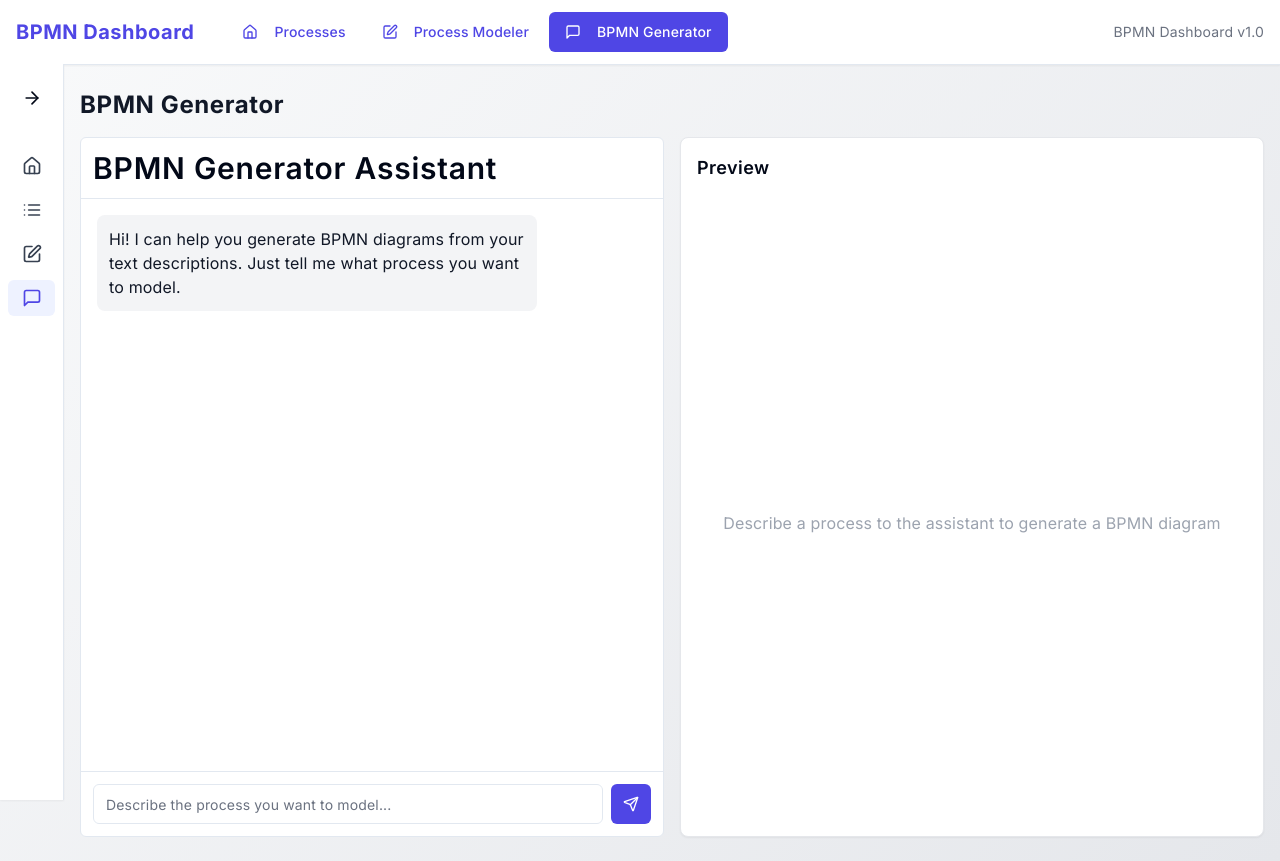
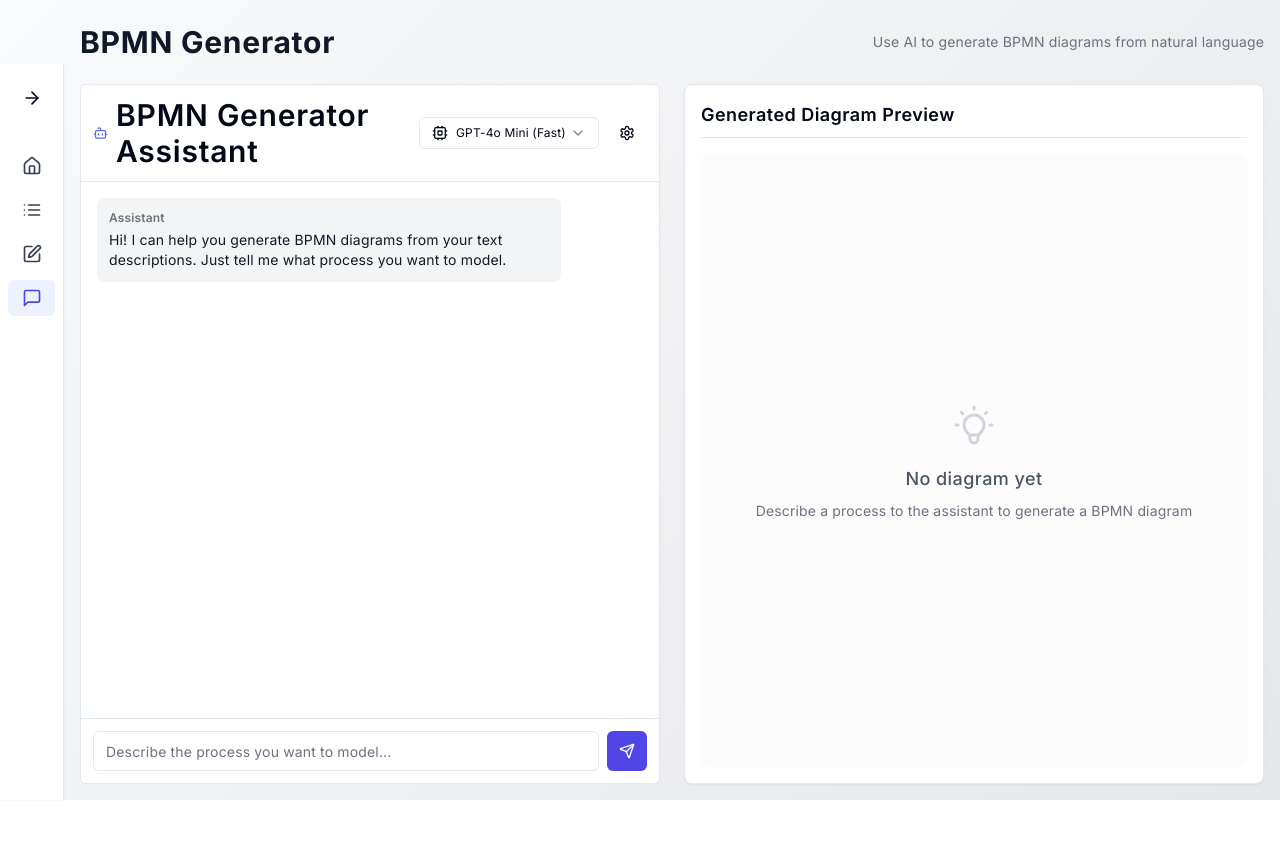
Before and after one commit to vicodes/process-flow-canvas-dream, a React (Vite) app: page /generator in a window 1280 px wide. After the commit the page ends 800 px from the top, so only its background shows below. Built offline with nearby package versions, Linux system fonts and the light colour scheme.

Commit message:
Refactor: Improve UI and add features
- Removed top navigation and kept sidebar.
- Enhanced BPMN generator UI with font size selection, AI model selection, and improved design.
- Added properties panel to the process modeler for defining BPMN component properties.

```diff
--- a/src/components/bpmn/BpmnModeler.tsx
+++ b/src/components/bpmn/BpmnModeler.tsx
@@ -5,6 +5,7 @@ import 'bpmn-js/dist/assets/diagram-js.css';
 import 'bpmn-js/dist/assets/bpmn-font/css/bpmn.css';
 // Import the properties panel module properly - it doesn't have a default export
 import { BpmnPropertiesPanelModule } from 'bpmn-js-properties-panel';
+import { BpmnPropertiesProviderModule } from 'bpmn-js-properties-panel/dist/bpmn-properties-provider';
 import { Save, Download, Upload, FileUp, FilePlus, Undo, Redo, Eye } from 'lucide-react';
 import { toast } from 'sonner';
 import { Button } from '@/components/ui/button';
@@ -44,16 +45,16 @@ const emptyBpmn = `<?xml version="1.0" encoding="UTF-8"?>
   </bpmndi:BPMNDiagram>
 </bpmn:definitions>`;
 
-interface BpmnModelerProps {
-  initialXml?: string;
-  onSave?: (xml: string) => void;
-}
-
 // Custom type for canvas
 interface BpmnCanvas {
   zoom: (type: string, options?: any) => void;
   hideLayer: (layer: string) => void;
   showLayer: (layer: string) => void;
+}
+
+interface BpmnModelerProps {
+  initialXml?: string;
+  onSave?: (xml: string) => void;
 }
 
 const BpmnModeler: React.FC<BpmnModelerProps> = ({
@@ -84,7 +85,8 @@ const BpmnModeler: React.FC<BpmnModelerProps> = ({
           parent: propertiesPanelRef.current
         },
         additionalModules: [
-          BpmnPropertiesPanelModule // Use the named import
+          BpmnPropertiesPanelModule,
+          BpmnPropertiesProviderModule
         ],
         keyboard: {
           bindTo: document
@@ -100,7 +102,7 @@ const BpmnModeler: React.FC<BpmnModelerProps> = ({
             console.warn('BPMN import warnings:', warnings);
           }
 
-          const canvas = modeler.get('canvas');
+          const canvas = modeler.get('canvas') as BpmnCanvas;
           canvas.zoom('fit-viewport', 'auto');
 
           setIsLoaded(true);
@@ -130,17 +132,23 @@ const BpmnModeler: React.FC<BpmnModelerProps> = ({
     if (!bpmnModelerRef.current || !isLoaded) return;
 
     console.log("Toggle view mode:", isViewOnly);
-    const canvas = bpmnModelerRef.current.get('canvas');
+    const canvas = bpmnModelerRef.current.get('canvas') as BpmnCanvas;
     const eventBus = bpmnModelerRef.current.get('eventBus');
 
     try {
       if (isViewOnly) {
-        // Just disable direct editing for view mode
+        // Hide controls for view mode
+        canvas.hideLayer('controls');
+
+        // Disable direct editing
         eventBus.on('directEditing.activate', (event: any) => {
           event.preventDefault();
           return false;
         });
       } else {
+        // Show controls for edit mode
+        canvas.showLayer('controls');
+
         // Re-enable direct editing by re-importing the XML
         bpmnModelerRef.current.saveXML({ format: true })
           .then(({ xml }: { xml: string }) => {
--- a/src/components/generator/BpmnGeneratorChat.tsx
+++ b/src/components/generator/BpmnGeneratorChat.tsx
@@ -1,10 +1,19 @@
 
 import React, { useState } from 'react';
-import { Send } from 'lucide-react';
+import { Send, Settings, Cpu, Bot } from 'lucide-react';
 import { Button } from '@/components/ui/button';
 import { Input } from '@/components/ui/input';
 import { ScrollArea } from '@/components/ui/scroll-area';
 import { cn } from '@/lib/utils';
+import {
+  Select,
+  SelectContent,
+  SelectGroup,
+  SelectItem,
+  SelectLabel,
+  SelectTrigger,
+  SelectValue,
+} from "@/components/ui/select";
 
 interface Message {
   id: string;
@@ -16,6 +25,8 @@ interface BpmnGeneratorChatProps {
   onBpmnGenerated: (xml: string) => void;
 }
 
+type AIModel = 'gpt-4o' | 'gpt-4o-mini' | 'gpt-4.5-preview';
+
 const BpmnGeneratorChat: React.FC<BpmnGeneratorChatProps> = ({ onBpmnGenerated }) => {
   const [messages, setMessages] = useState<Message[]>([
     {
@@ -26,6 +37,7 @@ const BpmnGeneratorChat: React.FC<BpmnGeneratorChatProps> = ({ onBpmnGenerated }
   ]);
   const [input, setInput] = useState('');
   const [isLoading, setIsLoading] = useState(false);
+  const [selectedModel, setSelectedModel] = useState<AIModel>('gpt-4o-mini');
 
   const handleSendMessage = async (e: React.FormEvent) => {
     e.preventDefault();
@@ -45,11 +57,16 @@ const BpmnGeneratorChat: React.FC<BpmnGeneratorChatProps> = ({ onBpmnGenerated }
     try {
       // In a real implementation, this would call an API to generate BPMN
       // For now, we'll simulate a response after a brief delay
-      await new Promise(resolve => setTimeout(resolve, 1500));
+      await new Promise(resolve => setTimeout(resolve, 1500 + Math.random() * 1000));
+
+      // Display which model is generating the response
+      const modelInfo = selectedModel === 'gpt-4o' ? 'powerful' :
+                       selectedModel === 'gpt-4o-mini' ? 'efficient' :
+                       'advanced';
 
       const botMessage: Message = {
         id: (Date.now() + 1).toString(),
-        content: `I've generated a BPMN diagram based on your description: "${input}"`,
+        content: `Using the ${modelInfo} model, I've generated a BPMN diagram based on your description: "${input}"`,
         isUser: false,
       };
 
@@ -182,8 +199,44 @@ const BpmnGeneratorChat: React.FC<BpmnGeneratorChatProps> = ({ onBpmnGenerated }
 
   return (
     <div className="flex flex-col h-full border rounded-md bg-white overflow-hidden">
-      <div className="p-3 border-b bg-primary-50">
-        <h2 className="font-semibold">BPMN Generator Assistant</h2>
+      <div className="p-3 border-b bg-primary-50 flex justify-between items-center">
+        <div className="flex items-center space-x-2">
+          <Bot className="h-5 w-5 text-primary-600" />
+          <h2 className="font-semibold">BPMN Generator Assistant</h2>
+        </div>
+        <div className="flex items-center">
+          <Select value={selectedModel} onValueChange={(value) => setSelectedModel(value as AIModel)}>
+            <SelectTrigger className="w-[180px] h-8 text-xs">
+              <SelectValue placeholder="Select model" />
+            </SelectTrigger>
+            <SelectContent>
+              <SelectGroup>
+                <SelectLabel>AI Models</SelectLabel>
+                <SelectItem value="gpt-4o-mini">
+                  <div className="flex items-center">
+                    <Cpu className="mr-2 h-4 w-4" />
+                    <span>GPT-4o Mini (Fast)</span>
+                  </div>
+                </SelectItem>
+                <SelectItem value="gpt-4o">
+                  <div className="flex items-center">
+                    <Cpu className="mr-2 h-4 w-4" />
+                    <span>GPT-4o (Balanced)</span>
+                  </div>
+                </SelectItem>
+                <SelectItem value="gpt-4.5-preview">
+                  <div className="flex items-center">
+                    <Cpu className="mr-2 h-4 w-4" />
+                    <span>GPT-4.5 Preview (Best)</span>
+                  </div>
+                </SelectItem>
+              </SelectGroup>
+            </SelectContent>
+          </Select>
+          <Button variant="ghost" size="icon" className="ml-2">
+            <Settings className="h-4 w-4" />
+          </Button>
+        </div>
       </div>
 
       <ScrollArea className="flex-1 p-4">
@@ -192,18 +245,27 @@ const BpmnGeneratorChat: React.FC<BpmnGeneratorChatProps> = ({ onBpmnGenerated }
             <div
               key={message.id}
               className={cn(
-                'max-w-[80%] rounded-lg p-3',
+                'max-w-[85%] rounded-lg p-3',
                 message.isUser
                   ? 'bg-primary-100 text-primary-900 ml-auto'
                   : 'bg-gray-100 text-gray-900'
               )}
             >
-              {message.content}
+              <div className={cn(
+                'text-xs mb-1 font-semibold',
+                message.isUser ? 'text-primary-600' : 'text-gray-500'
+              )}>
+                {message.isUser ? 'You' : 'Assistant'}
+              </div>
+              <div className="text-sm">
+                {message.content}
+              </div>
             </div>
           ))}
 
           {isLoading && (
             <div className="bg-gray-100 text-gray-900 max-w-[80%] rounded-lg p-3">
+              <div className="text-xs mb-1 font-semibold text-gray-500">Assistant</div>
               <div className="flex space-x-2">
                 <div className="w-2 h-2 bg-gray-400 rounded-full animate-bounce"></div>
                 <div className="w-2 h-2 bg-gray-400 rounded-full animate-bounce delay-75"></div>
--- a/src/components/layout/AppLayout.tsx
+++ b/src/components/layout/AppLayout.tsx
@@ -2,7 +2,6 @@
 import React, { useState } from 'react';
 import { Outlet } from 'react-router-dom';
 import { Sidebar } from './Sidebar';
-import TopNavbar from './TopNavbar';
 import { cn } from '@/lib/utils';
 
 const AppLayout: React.FC = () => {
@@ -10,16 +9,14 @@ const AppLayout: React.FC = () => {
 
   return (
     <div className="flex flex-col min-h-screen bg-gradient-soft">
-      <TopNavbar />
-
       <div className="flex flex-1">
         <Sidebar collapsed={sidebarCollapsed} setCollapsed={setSidebarCollapsed} />
 
         <main className={cn(
-          "flex-1 transition-all duration-300 ease-in-out",
+          "flex-1 transition-all duration-300 ease-in-out pt-4",
           sidebarCollapsed ? "ml-16" : "ml-64"
         )}>
-          <div className="container px-4 py-6 mx-auto">
+          <div className="container px-4 py-2 mx-auto">
             <Outlet />
           </div>
         </main>
--- a/src/pages/BpmnGenerator.tsx
+++ b/src/pages/BpmnGenerator.tsx
@@ -12,22 +12,44 @@ const BpmnGenerator: React.FC = () => {
 
   return (
     <div className="space-y-4 animate-fade-in">
-      <div className="flex justify-between items-center">
-        <h1 className="text-2xl font-bold text-gray-900">BPMN Generator</h1>
+      <div className="flex justify-between items-center mb-6">
+        <h1 className="text-3xl font-bold text-gray-900">BPMN Generator</h1>
+        <div className="text-sm text-gray-500">Use AI to generate BPMN diagrams from natural language</div>
       </div>
 
-      <div className="grid grid-cols-1 md:grid-cols-2 gap-4">
+      <div className="grid grid-cols-1 lg:grid-cols-2 gap-6">
         <div className="h-[700px]">
           <BpmnGeneratorChat onBpmnGenerated={handleBpmnGenerated} />
         </div>
 
-        <div className="bg-white p-4 rounded-lg shadow-sm border border-gray-200 h-[700px]">
-          <h2 className="text-lg font-semibold mb-2">Preview</h2>
+        <div className="bg-white p-4 rounded-lg shadow-sm border border-gray-200 h-[700px] flex flex-col">
+          <h2 className="text-lg font-semibold mb-4 pb-2 border-b">Generated Diagram Preview</h2>
           {generatedBpmn ? (
-            <BpmnViewer xml={generatedBpmn} />
+            <div className="flex-1 relative">
+              <BpmnViewer xml={generatedBpmn} />
+            </div>
           ) : (
-            <div className="flex h-full items-center justify-center text-gray-400">
-              <p>Describe a process to the assistant to generate a BPMN diagram</p>
+            <div className="flex h-full items-center justify-center text-gray-400 bg-gray-50/50 rounded-lg">
+              <div className="text-center p-8">
+                <svg
+                  className="mx-auto h-12 w-12 text-gray-300"
+                  fill="none"
+                  stroke="currentColor"
+                  viewBox="0 0 24 24"
+                  xmlns="http://www.w3.org/2000/svg"
+                >
+                  <path
+                    strokeLinecap="round"
+                    strokeLinejoin="round"
+                    strokeWidth={1.5}
+                    d="M9.663 17h4.673M12 3v1m6.364 1.636l-.707.707M21 12h-1M4 12H3m3.343-5.657l-.707-.707m2.828 9.9a5 5 0 117.072 0l-.548.547A3.374 3.374 0 0014 18.469V19a2 2 0 11-4 0v-.531c0-.895-.356-1.754-.988-2.386l-.548-.547z"
+                  />
+                </svg>
+                <h3 className="mt-4 text-lg font-medium text-gray-600">No diagram yet</h3>
+                <p className="mt-2 text-sm text-gray-500">
+                  Describe a process to the assistant to generate a BPMN diagram
+                </p>
+              </div>
             </div>
           )}
         </div>
```
